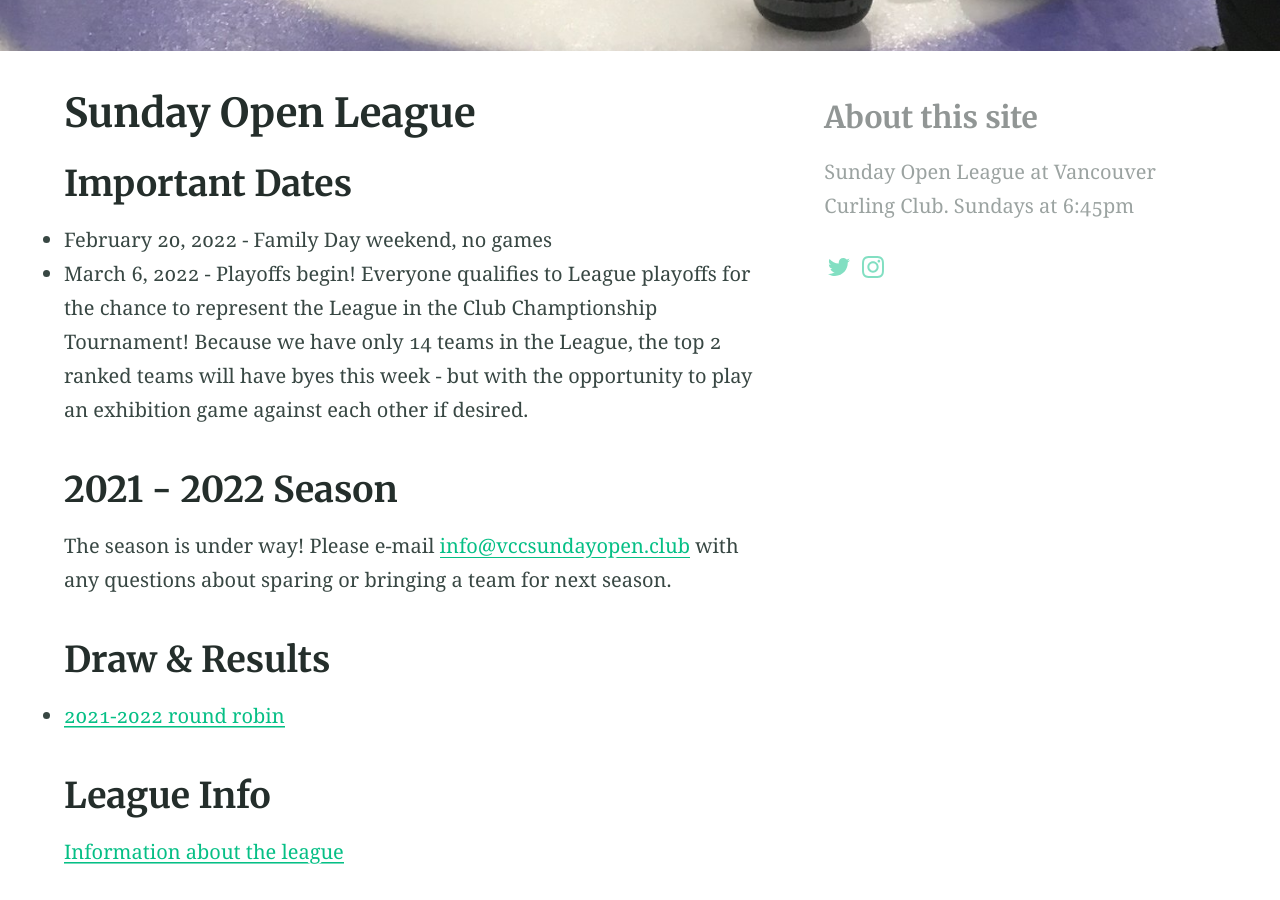
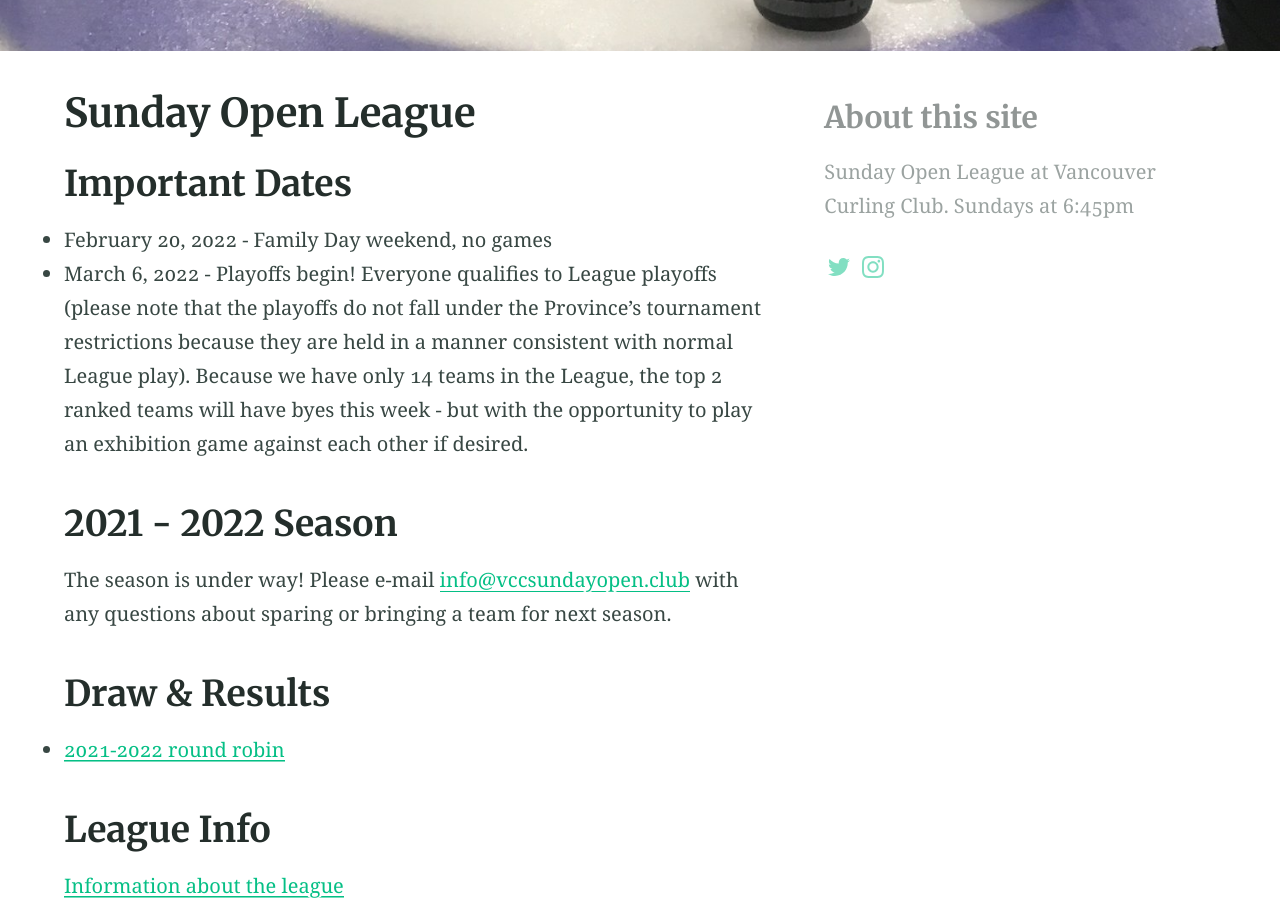
Before and after one commit to adsgray/testsite, a Jekyll site: the page built from index.md, in a window 1280 px wide and 900 px high, scrolled down 373 px. Built offline with Jekyll 4.4.1, drawn with Linux system fonts in a browser that asks for light colours.

Commit message:
Update index.md

```diff
--- a/index.md
+++ b/index.md
@@ -8,7 +8,7 @@ aside: true
 
 ## Important Dates
 * February 20, 2022 - Family Day weekend, no games
-* March 6, 2022 - Playoffs begin! Everyone qualifies to League playoffs for the chance to represent the League in the Club Champtionship Tournament! Because we have only 14 teams in the League, the top 2 ranked teams will have byes this week - but with the opportunity to play an exhibition game against each other if desired.
+* March 6, 2022 - Playoffs begin! Everyone qualifies to League playoffs (please note that the playoffs do not fall under the Province's tournament restrictions because they are held in a manner consistent with normal League play). Because we have only 14 teams in the League, the top 2 ranked teams will have byes this week - but with the opportunity to play an exhibition game against each other if desired.
 
 ## 2021 - 2022 Season
 The season is under way! Please e-mail [info@vccsundayopen.club](mailto:info@vccsundayopen.club) with any questions about sparing or bringing a team for next season.
```
